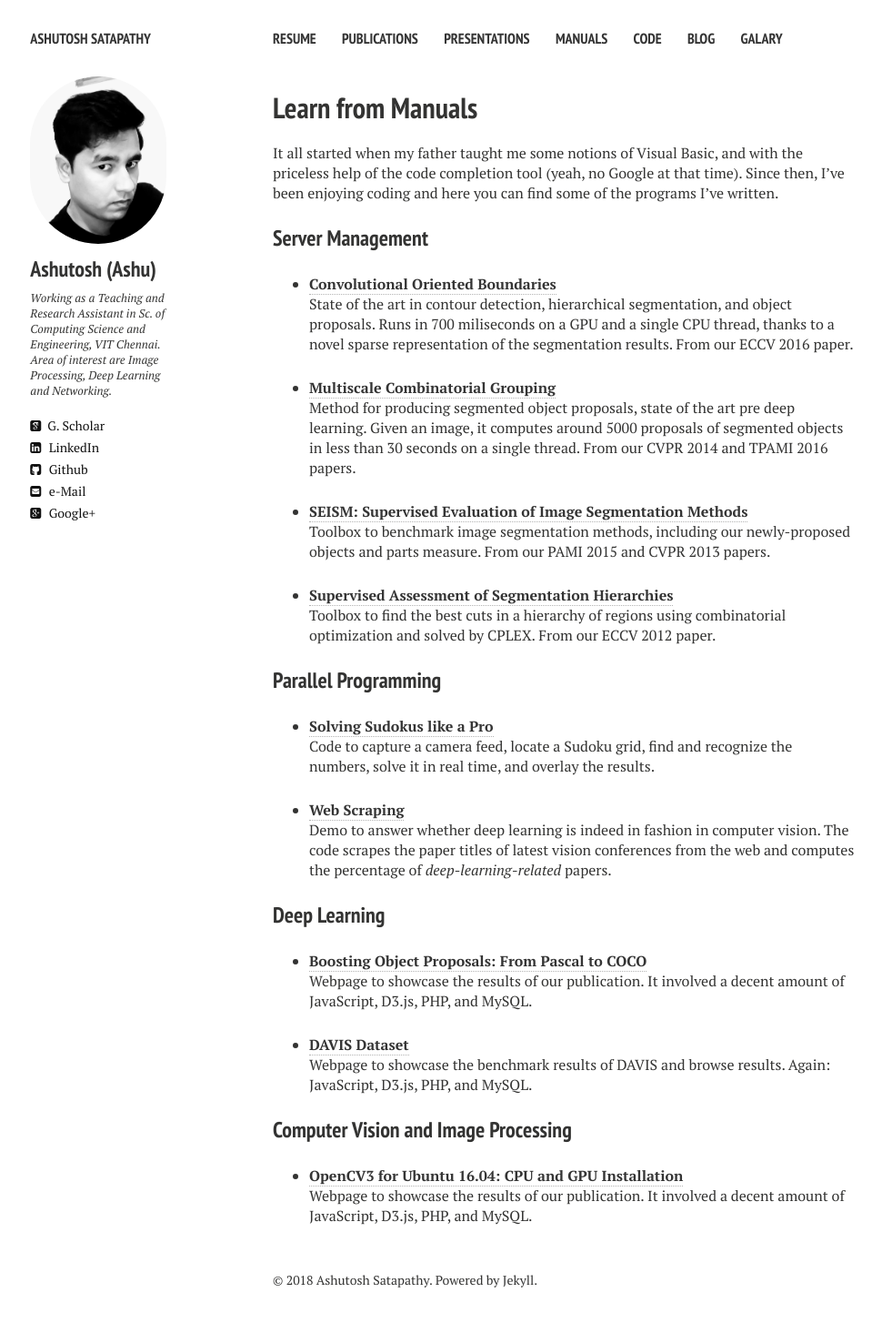
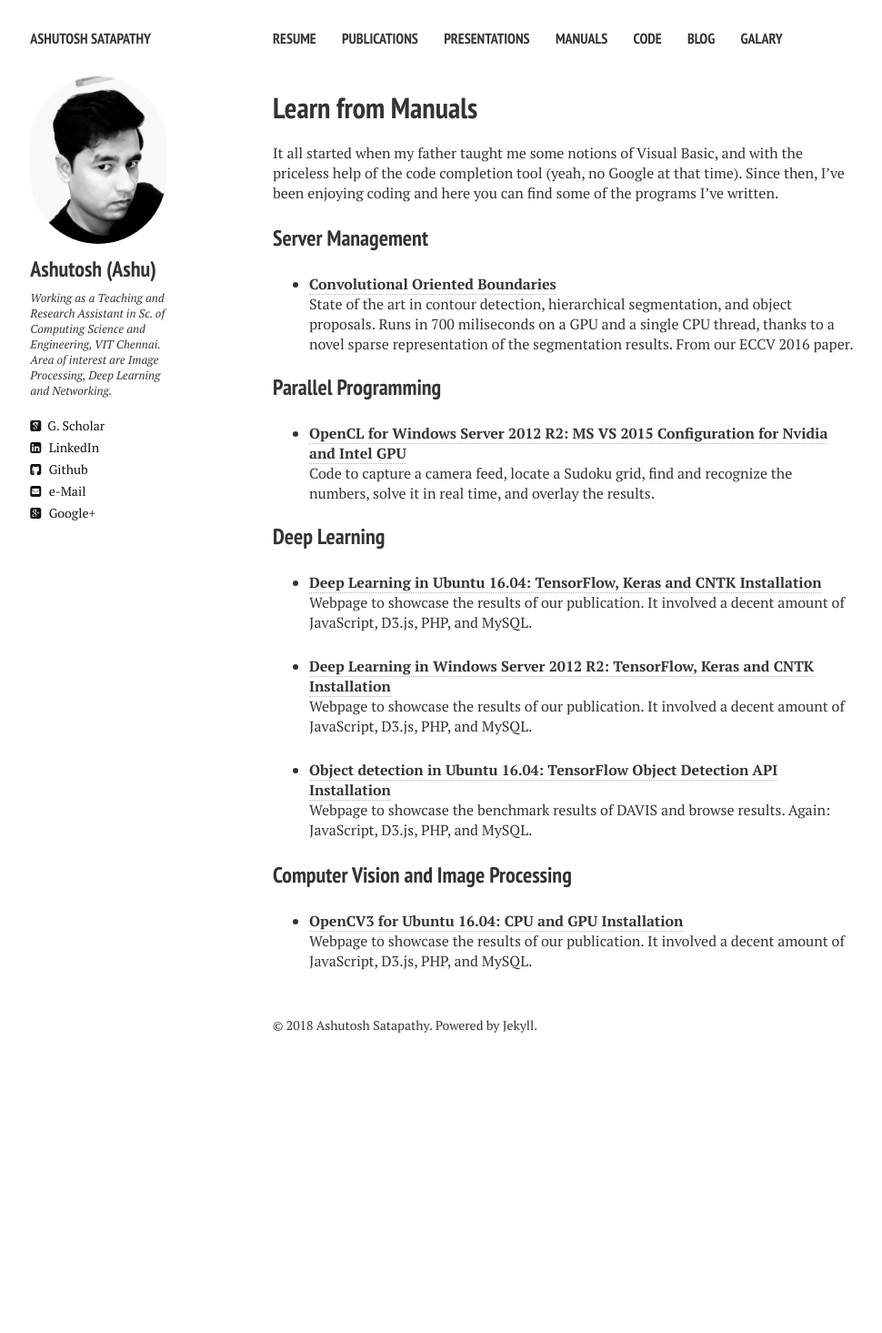
Before and after one commit to ashutoshsatapathy1990/ashutoshsatapathy1990.github.io, a Jekyll site: the page built from manuals.md, in a window 1280 px wide. Shown: the whole page at 91% size, without its empty margins (20-990 px from the left). Built offline with Jekyll 4.4.1, drawn with Linux system fonts in a browser that asks for light colours; nearby versions of some CDN libraries; after the commit the page ends 1185 px from its top, so only the background shows below that.

Commit message:
Update manuals.md

```diff
--- a/manuals.md
+++ b/manuals.md
@@ -15,29 +15,20 @@ It all started when my father taught me some notions of Visual Basic, and with t
 * [**Convolutional Oriented Boundaries**](http://www.vision.ee.ethz.ch/~cvlsegmentation/cob/)<br>
 State of the art in contour detection, hierarchical segmentation, and object proposals. Runs in 700 miliseconds on a GPU and a single CPU thread, thanks to a novel sparse representation of the segmentation results. From our ECCV 2016 paper.
 
-* [**Multiscale Combinatorial Grouping**](http://www.eecs.berkeley.edu/Research/Projects/CS/vision/grouping/mcg/)<br>
-Method for producing segmented object proposals, state of the art pre deep learning. Given an image, it computes around 5000 proposals of segmented objects in less than 30 seconds on a single thread. From our CVPR 2014 and TPAMI 2016 papers.
-
-* [**SEISM: Supervised Evaluation of Image Segmentation Methods**](http://www.vision.ee.ethz.ch/~biwiproposals/seism/index.html)<br>
-Toolbox to benchmark image segmentation methods, including our newly-proposed objects and parts measure. From our PAMI 2015 and CVPR 2013 papers.
-
-* [**Supervised Assessment of Segmentation Hierarchies**](https://imatge.upc.edu/web/resources/supervised-assessment-segmentation-hierarchies)<br>
-Toolbox to find the best cuts in a hierarchy of regions using combinatorial optimization and solved by CPLEX. From our ECCV 2012 paper.
-
 ### Parallel Programming
 
-* [**Solving Sudokus like a Pro**](http://jponttuset.github.io/solving-sudokus-like-a-pro-1/)<br>
+* [**OpenCL for Windows Server 2012 R2: MS VS 2015 Configuration for Nvidia and Intel GPU**](http://jponttuset.github.io/solving-sudokus-like-a-pro-1/)<br>
 Code to capture a camera feed, locate a Sudoku grid, find and recognize the numbers, solve it in real time, and overlay the results.
-
-* [**Web Scraping**](http://jponttuset.github.io/deep-learning-scraping/)<br>
-Demo to answer whether deep learning is indeed in fashion in computer vision. The code scrapes the paper titles of latest vision conferences from the web and computes the percentage of *deep-learning-related* papers.
 
 ### Deep Learning
 
-* [**Boosting Object Proposals: From Pascal to COCO**](http://www.vision.ee.ethz.ch/~biwiproposals/boosting-coco/)<br>
+* [**Deep Learning in Ubuntu 16.04: TensorFlow, Keras and CNTK Installation**](http://www.vision.ee.ethz.ch/~biwiproposals/boosting-coco/)<br>
 Webpage to showcase the results of our publication. It involved a decent amount of JavaScript, D3.js, PHP, and MySQL.
 
-* [**DAVIS Dataset**](https://graphics.ethz.ch/~perazzif/davis/index.html)<br>
+* [**Deep Learning in Windows Server 2012 R2: TensorFlow, Keras and CNTK Installation**](http://www.vision.ee.ethz.ch/~biwiproposals/boosting-coco/)<br>
+Webpage to showcase the results of our publication. It involved a decent amount of JavaScript, D3.js, PHP, and MySQL.
+
+* [**Object detection in Ubuntu 16.04: TensorFlow Object Detection API Installation**](https://graphics.ethz.ch/~perazzif/davis/index.html)<br>
 Webpage to showcase the benchmark results of DAVIS and browse results. Again: JavaScript, D3.js, PHP, and MySQL.
 
 ### Computer Vision and Image Processing
```
